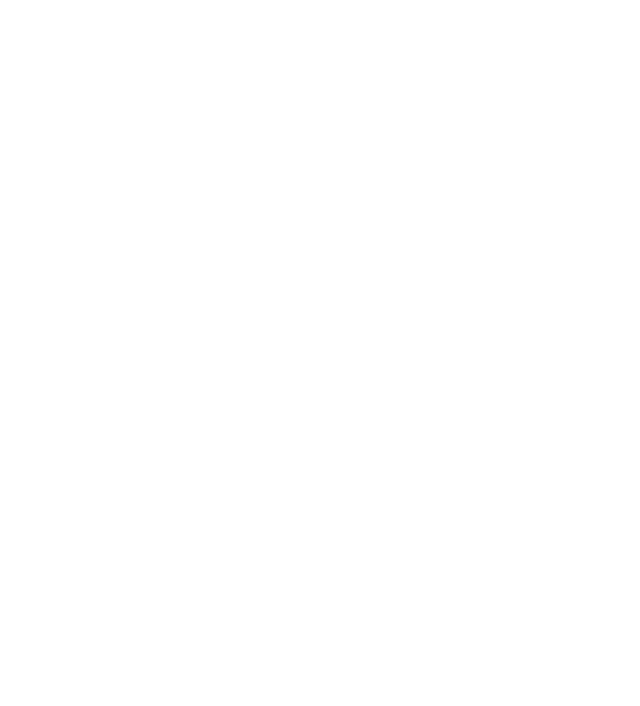
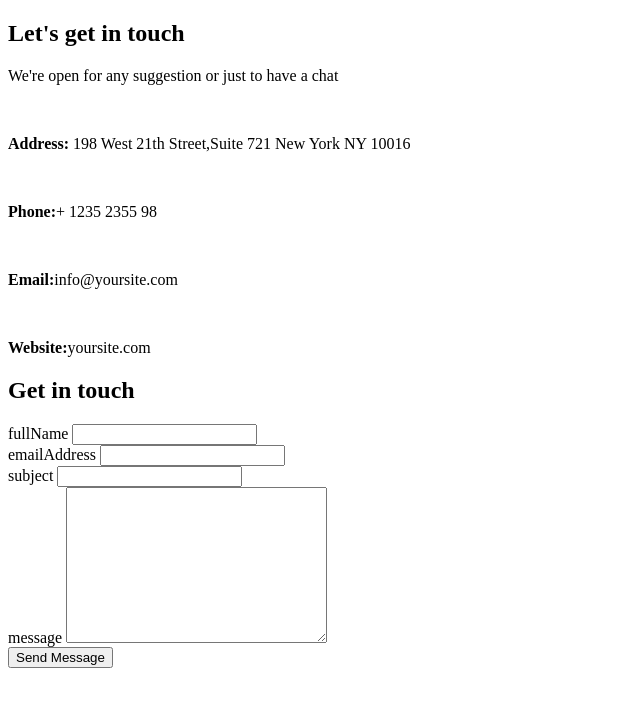
Before and after one commit to prasunpaudel/c3-printers, a plain HTML site: page contact.html in a window 1280 px wide. Shown: the whole page, without its empty margins (0-640 px from the left). Drawn offline with Linux system fonts and the light colour scheme.

Commit message:
contact page html added

```diff
--- /dev/null
+++ b/asset/css/contact.css
@@ -0,0 +1,10 @@
+* {
+    margin: 0;
+    padding: 0;
+    box-sizing: border-box;
+}
+body
+{
+    background-color: rgb(200, 203, 203);
+    height: 100vh;
+}
--- a/contact.html
+++ b/contact.html
@@ -1,12 +1,40 @@
 <!DOCTYPE html>
 <html lang="en">
 <head>
-    <meta charset="UTF-8">
-    <meta name="viewport" content="width=device-width, initial-scale=1.0">
-    <title>Document</title>
+  <meta charset="UTF-8">
+  <meta name="viewport" content="width=device-width, initial-scale=1.0">
+  <title>Document</title>
 </head>
 <body>
-    <!-- form to contact us -->
-    <!-- iframe halne -->
+  <section>
+    <div>
+      <h1>Let's get in touch</h1>
+      <p>We're open for any suggestion or just to have a chat</p>
+      <div><img src="" alt=""> <p><b>Address: </b> 198 West 21th Street,Suite 721 New York NY 10016</p></div>
+      <div><img src="" alt=""><p><b>Phone:</b>+ 1235 2355 98</p></div>
+      <div><img src="" alt=""><p><b>Email:</b>info@yoursite.com</p></div>
+      <div><img src="" alt=""><p><b>Website:</b>yoursite.com</p></div>
+    </div>
+    <div>
+      <h1>Get in touch</h1>
+      <div>
+        <label for="fullName">fullName</label>
+        <input type="text" name="fullName" id="fullName">
+      </div>
+      <div>
+        <label for="emailAddress">emailAddress</label>
+        <input type="email" name="emailAddress" id="emailAddress">
+      </div>
+      <div>
+        <label for="subject">subject</label>
+        <input type="text" name="subject" id="subject">
+      </div>
+      <div>
+        <label for="message">message</label>
+        <textarea name="message" id="message" cols="30" rows="10"></textarea>
+      </div>
+      <button>Send Message</button>
+    </div>
+  </section>
 </body>
 </html>
```
